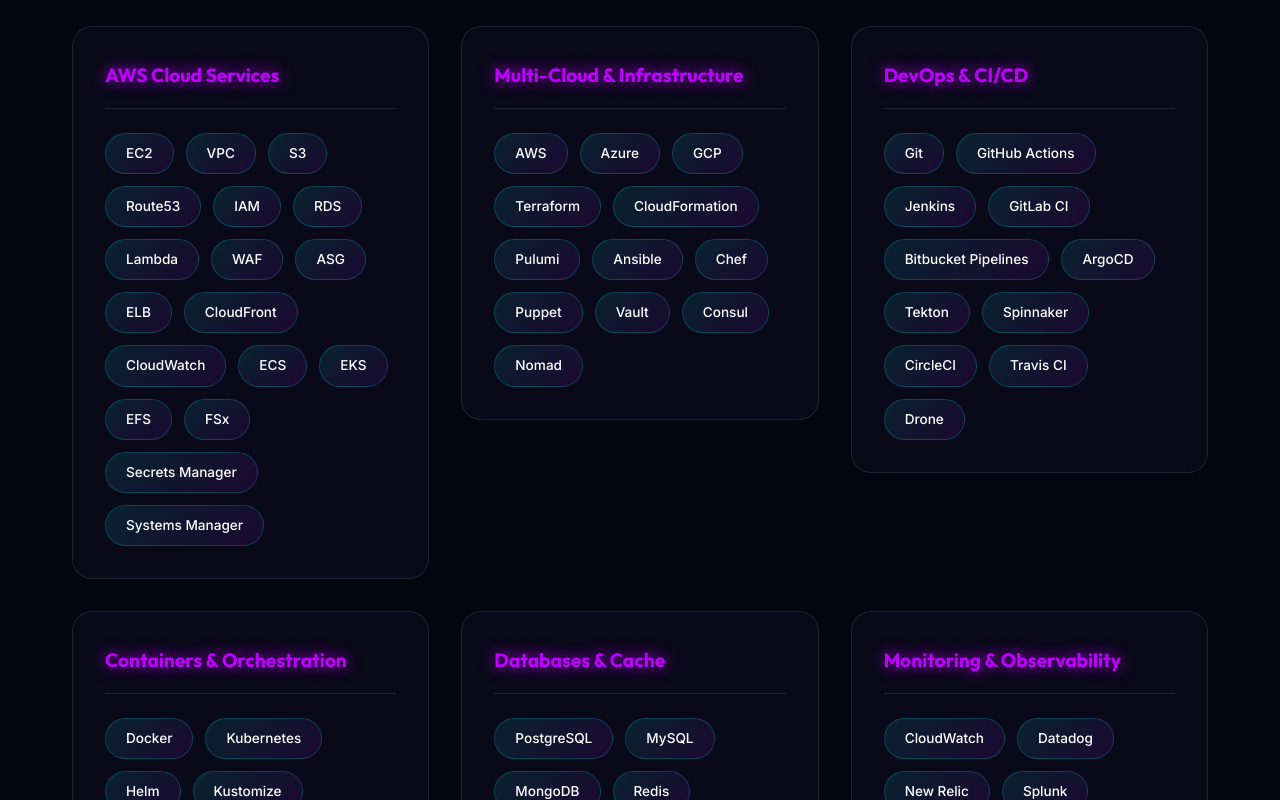
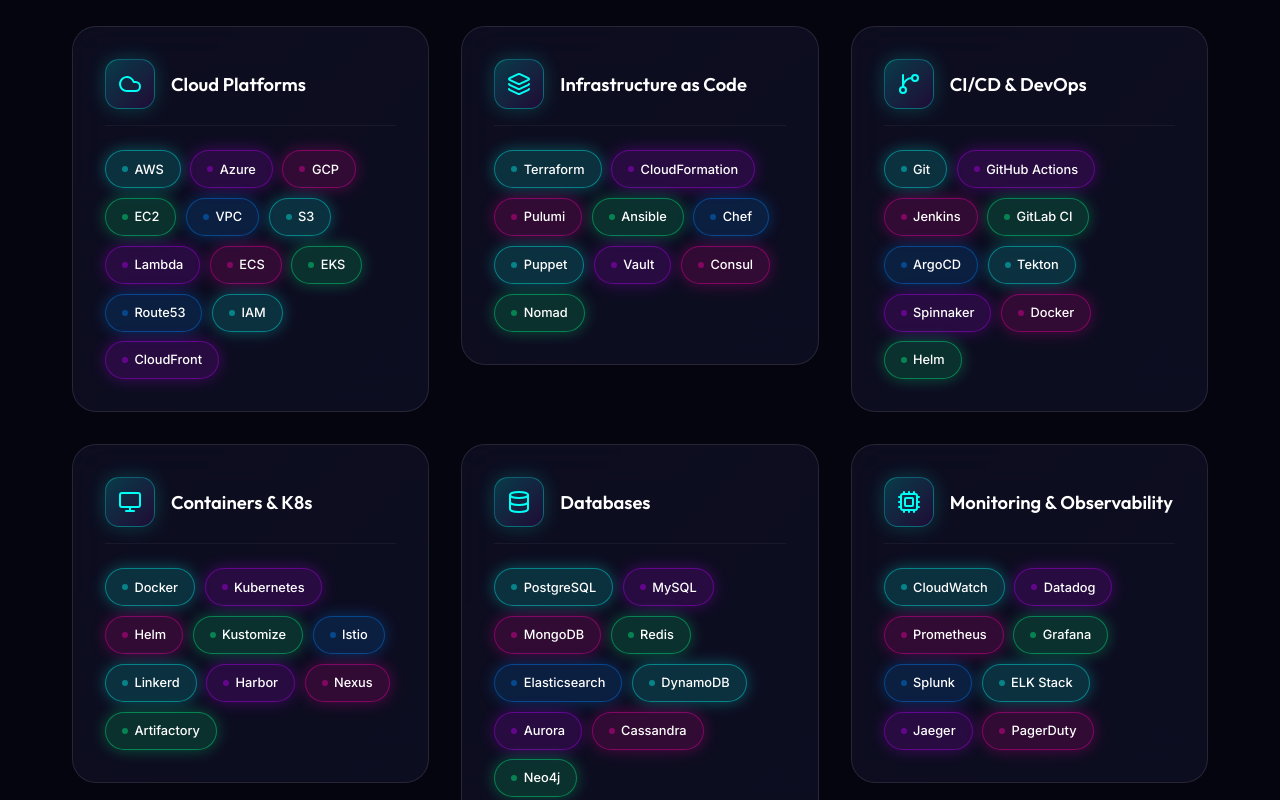
Before and after one commit to abmackk/abhilash-portfolio, a React (Vite) app: page / in a window 1280 px wide. Shown: the part 4220-5020 px from the top of the page. Built offline with nearby package versions, Linux system fonts and the light colour scheme.

Commit message:
feat: redesign skills section with neon badges and icons

```diff
--- a/src/App.css
+++ b/src/App.css
@@ -1047,58 +1047,99 @@
 }
 
 /* Skills Section */
-.skills-container {
+.skills-grid {
   display: grid;
-  grid-template-columns: repeat(auto-fit, minmax(280px, 1fr));
+  grid-template-columns: repeat(auto-fit, minmax(320px, 1fr));
   gap: 2rem;
 }
 
-.skill-category {
-  padding: 2rem;
-  background: var(--glass-bg);
+.skill-card {
+  background: linear-gradient(135deg, rgba(15, 15, 35, 0.8), rgba(20, 20, 45, 0.6));
   backdrop-filter: blur(20px);
   border: 1px solid var(--glass-border);
-  border-radius: 20px;
-  transition: all 0.4s ease;
-}
-
-.skill-category:hover {
-  border-color: var(--neon-cyan);
-  box-shadow: 0 0 30px rgba(0, 255, 245, 0.15);
-}
-
-.skill-category h3 {
-  font-family: 'Outfit', sans-serif;
-  font-size: 1.2rem;
+  border-radius: 24px;
+  padding: 2rem;
+  transition: all 0.4s cubic-bezier(0.4, 0, 0.2, 1);
+  position: relative;
+  overflow: hidden;
+}
+
+.skill-card::before {
+  content: '';
+  position: absolute;
+  top: 0;
+  left: 0;
+  right: 0;
+  height: 3px;
+  background: linear-gradient(90deg, var(--neon-cyan), var(--neon-purple), var(--neon-pink), var(--neon-green));
+  opacity: 0;
+  transition: opacity 0.3s ease;
+}
+
+.skill-card:hover {
+  border-color: rgba(0, 255, 245, 0.3);
+  transform: translateY(-8px) scale(1.02);
+  box-shadow: 0 30px 60px rgba(0, 0, 0, 0.4), 0 0 40px rgba(0, 255, 245, 0.1);
+}
+
+.skill-card:hover::before {
+  opacity: 1;
+}
+
+.skill-card-header {
+  display: flex;
+  align-items: center;
+  gap: 1rem;
   margin-bottom: 1.5rem;
   padding-bottom: 1rem;
-  border-bottom: 1px solid var(--glass-border);
-  color: var(--neon-purple);
-  text-shadow: 0 0 15px var(--neon-purple);
-}
-
-.skill-tags {
+  border-bottom: 1px solid rgba(255, 255, 255, 0.05);
+}
+
+.skill-icon {
+  width: 50px;
+  height: 50px;
+  display: flex;
+  align-items: center;
+  justify-content: center;
+  background: linear-gradient(135deg, rgba(0, 255, 245, 0.2), rgba(191, 0, 255, 0.1));
+  border: 1px solid rgba(0, 255, 245, 0.3);
+  border-radius: 14px;
+  color: var(--neon-cyan);
+  box-shadow: 0 0 20px rgba(0, 255, 245, 0.2);
+}
+
+.skill-card-header h3 {
+  font-family: 'Outfit', sans-serif;
+  font-size: 1.15rem;
+  font-weight: 600;
+  color: var(--text-primary);
+  margin: 0;
+}
+
+.skill-badges {
   display: flex;
   flex-wrap: wrap;
-  gap: 0.75rem;
-}
-
-.skill-tag {
-  padding: 0.5rem 1.25rem;
-  background: linear-gradient(135deg, rgba(0, 255, 245, 0.1), rgba(191, 0, 255, 0.1));
-  border: 1px solid rgba(0, 255, 245, 0.2);
+  gap: 0.6rem;
+}
+
+.skill-badge {
+  display: inline-flex;
+  align-items: center;
+  gap: 0.4rem;
+  padding: 0.45rem 1rem;
+  border: 1px solid;
   border-radius: 50px;
-  font-size: 0.85rem;
+  font-size: 0.8rem;
   font-weight: 500;
   color: var(--text-primary);
   transition: all 0.3s ease;
-}
-
-.skill-tag:hover {
-  background: linear-gradient(135deg, var(--neon-cyan), var(--neon-purple));
-  color: #000;
-  transform: scale(1.05);
-  box-shadow: 0 0 20px rgba(0, 255, 245, 0.5), 0 0 40px rgba(191, 0, 255, 0.3);
+  cursor: default;
+}
+
+.skill-badge-dot {
+  width: 6px;
+  height: 6px;
+  border-radius: 50%;
 }
 
 /* Certifications */
--- a/src/App.tsx
+++ b/src/App.tsx
@@ -5,7 +5,8 @@
   ArrowRight, Server, Cloud, Database, Shield,
   Terminal, Zap, Briefcase, GraduationCap, Award,
   Phone, MapPin, Send, ChevronDown, Menu, X,
-  ExternalLink, Clock, CheckCircle2
+  ExternalLink, Clock, CheckCircle2,
+  Monitor, Database as DbIcon, Lock, Code, Layers, Cpu, GitBranch
 } from 'lucide-react';
 import './App.css';
 
@@ -875,6 +876,36 @@
   }
 ];
 
+function SkillBadge({ skill, index }: { skill: string; index: number }) {
+  const colors = [
+    { bg: 'rgba(0, 255, 245, 0.15)', border: 'rgba(0, 255, 245, 0.4)', glow: 'rgba(0, 255, 245, 0.3)' },
+    { bg: 'rgba(191, 0, 255, 0.15)', border: 'rgba(191, 0, 255, 0.4)', glow: 'rgba(191, 0, 255, 0.3)' },
+    { bg: 'rgba(255, 0, 170, 0.15)', border: 'rgba(255, 0, 170, 0.4)', glow: 'rgba(255, 0, 170, 0.3)' },
+    { bg: 'rgba(0, 255, 136, 0.15)', border: 'rgba(0, 255, 136, 0.4)', glow: 'rgba(0, 255, 136, 0.3)' },
+    { bg: 'rgba(0, 136, 255, 0.15)', border: 'rgba(0, 136, 255, 0.4)', glow: 'rgba(0, 136, 255, 0.3)' },
+  ];
+  const color = colors[index % colors.length];
+
+  return (
+    <motion.div
+      className="skill-badge"
+      style={{
+        background: color.bg,
+        borderColor: color.border,
+        boxShadow: `0 0 15px ${color.glow}`,
+      }}
+      whileHover={{
+        scale: 1.1,
+        boxShadow: `0 0 25px ${color.glow}, 0 0 50px ${color.glow}`
+      }}
+      transition={{ type: 'spring', stiffness: 400, damping: 10 }}
+    >
+      <span className="skill-badge-dot" style={{ background: color.border }} />
+      {skill}
+    </motion.div>
+  );
+}
+
 function Skills() {
   return (
     <section id="skills">
@@ -888,20 +919,17 @@
 
       <TechMarquee />
 
-      <div className="skills-container">
+      <div className="skills-grid">
         {skillCategories.map((cat, idx) => (
-          <AnimatedSection key={idx} delay={idx * 0.1}>
-            <div className="glass-card skill-category">
-              <h3>{cat.title}</h3>
-              <div className="skill-tags">
-                {cat.skills.map(skill => (
-                  <motion.span
-                    key={skill}
-                    className="skill-tag"
-                    whileHover={{ scale: 1.1, y: -2 }}
-                  >
-                    {skill}
-                  </motion.span>
+          <AnimatedSection key={idx} delay={idx * 0.08}>
+            <div className="skill-card">
+              <div className="skill-card-header">
+                <div className="skill-icon">{cat.icon}</div>
+                <h3>{cat.title}</h3>
+              </div>
+              <div className="skill-badges">
+                {cat.skills.map((skill, i) => (
+                  <SkillBadge key={skill} skill={skill} index={i} />
                 ))}
               </div>
             </div>
@@ -914,36 +942,44 @@
 
 const skillCategories = [
   {
-    title: 'AWS Cloud Services',
-    skills: ['EC2', 'VPC', 'S3', 'Route53', 'IAM', 'RDS', 'Lambda', 'WAF', 'ASG', 'ELB', 'CloudFront', 'CloudWatch', 'ECS', 'EKS', 'EFS', 'FSx', 'Secrets Manager', 'Systems Manager']
+    icon: <Cloud size={24} />,
+    title: 'Cloud Platforms',
+    skills: ['AWS', 'Azure', 'GCP', 'EC2', 'VPC', 'S3', 'Lambda', 'ECS', 'EKS', 'Route53', 'IAM', 'CloudFront']
   },
   {
-    title: 'Multi-Cloud & Infrastructure',
-    skills: ['AWS', 'Azure', 'GCP', 'Terraform', 'CloudFormation', 'Pulumi', 'Ansible', 'Chef', 'Puppet', 'Vault', 'Consul', 'Nomad']
+    icon: <Layers size={24} />,
+    title: 'Infrastructure as Code',
+    skills: ['Terraform', 'CloudFormation', 'Pulumi', 'Ansible', 'Chef', 'Puppet', 'Vault', 'Consul', 'Nomad']
   },
   {
-    title: 'DevOps & CI/CD',
-    skills: ['Git', 'GitHub Actions', 'Jenkins', 'GitLab CI', 'Bitbucket Pipelines', 'ArgoCD', 'Tekton', 'Spinnaker', 'CircleCI', 'Travis CI', 'Drone']
+    icon: <GitBranch size={24} />,
+    title: 'CI/CD & DevOps',
+    skills: ['Git', 'GitHub Actions', 'Jenkins', 'GitLab CI', 'ArgoCD', 'Tekton', 'Spinnaker', 'Docker', 'Helm']
   },
   {
-    title: 'Containers & Orchestration',
-    skills: ['Docker', 'Kubernetes', 'Helm', 'Kustomize', 'Prometheus', 'Grafana', 'Istio', 'Linkerd', 'Envoy', 'Harbor', 'Nexus', 'Artifactory']
+    icon: <Monitor size={24} />,
+    title: 'Containers & K8s',
+    skills: ['Docker', 'Kubernetes', 'Helm', 'Kustomize', 'Istio', 'Linkerd', 'Harbor', 'Nexus', 'Artifactory']
   },
   {
-    title: 'Databases & Cache',
-    skills: ['PostgreSQL', 'MySQL', 'MongoDB', 'Redis', 'Elasticsearch', 'DynamoDB', 'Aurora', 'PgBouncer', 'Memcached', 'CouchDB', 'Cassandra', 'Neo4j']
+    icon: <DbIcon size={24} />,
+    title: 'Databases',
+    skills: ['PostgreSQL', 'MySQL', 'MongoDB', 'Redis', 'Elasticsearch', 'DynamoDB', 'Aurora', 'Cassandra', 'Neo4j']
   },
   {
+    icon: <Cpu size={24} />,
     title: 'Monitoring & Observability',
-    skills: ['CloudWatch', 'Datadog', 'New Relic', 'Splunk', 'ELK Stack', 'Grafana', 'Prometheus', 'Jaeger', 'Zipkin', 'PagerDuty', 'OpsGenie', 'ThousandEyes']
+    skills: ['CloudWatch', 'Datadog', 'Prometheus', 'Grafana', 'Splunk', 'ELK Stack', 'Jaeger', 'PagerDuty']
   },
   {
+    icon: <Lock size={24} />,
     title: 'Security & Compliance',
-    skills: ['IAM', 'WAF', 'Shield', 'GuardDuty', 'Security Hub', 'Macie', 'KMS', 'ACM', 'SOC 2', 'ISO 27001', 'HIPAA', 'GDPR', 'PCI-DSS']
+    skills: ['WAF', 'Shield', 'GuardDuty', 'KMS', 'ACM', 'SOC 2', 'ISO 27001', 'HIPAA', 'PCI-DSS', 'VAPT']
   },
   {
-    title: 'Programming & Scripting',
-    skills: ['Bash', 'Shell', 'Python', 'Go', 'JavaScript', 'TypeScript', 'YAML', 'HCL', 'PowerShell', 'Ruby', 'Node.js', 'Rust']
+    icon: <Code size={24} />,
+    title: 'Programming',
+    skills: ['Bash', 'Python', 'Go', 'TypeScript', 'JavaScript', 'YAML', 'HCL', 'PowerShell', 'Node.js']
   }
 ];
 
```
